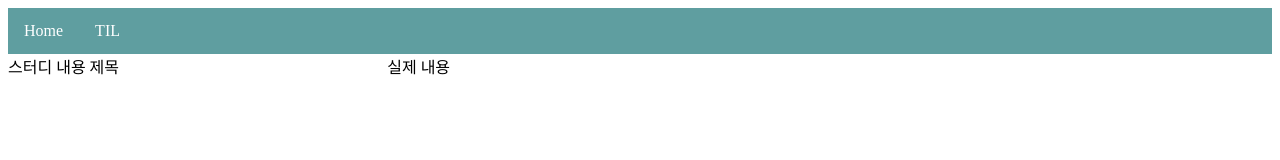
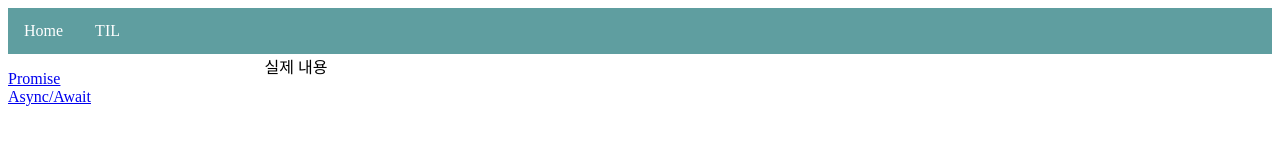
Before and after one commit to myae3080/myae3080.github.io, a plain HTML site: page jsPage.html in a window 1280 px wide. Drawn offline with Linux system fonts and the light colour scheme.

Commit message:
practice2

```diff
--- a/jsPage.html
+++ b/jsPage.html
@@ -21,7 +21,14 @@
 
         <div>
             <section class="content1">
-                스터디 내용 제목
+                <dl>
+                    <dt>
+                        <a href="#">Promise</a>
+                    </dt>
+                    <dt>
+                        <a href="#">Async/Await</a>
+                    </dt>
+                </dl>
             </section>
             <section class="content2">
                 실제 내용
--- a/mystyle.css
+++ b/mystyle.css
@@ -66,13 +66,13 @@
 }
 
 .content1 {
-  width: calc(100% - 70%);
+  width: calc(100% - 80%);
   /* border: 1px solid; */
   float: left;
 }
 
 .content2 {
-  width: calc(100% - 30%);
+  width: calc(100% - 20.3%);
   /* border: 1px solid; */
   float: right;
 }
```
